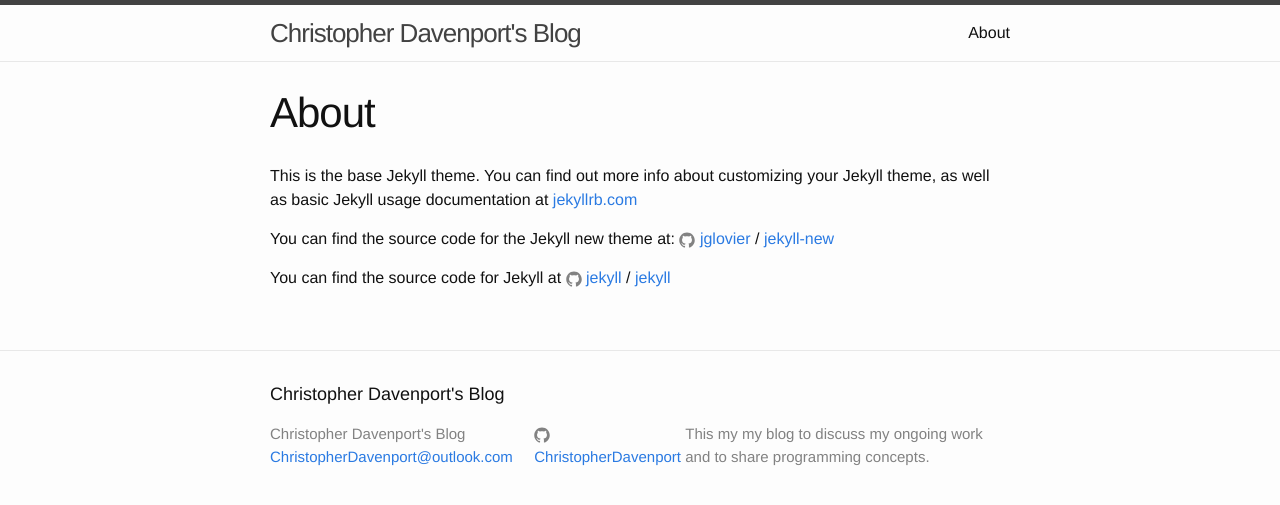
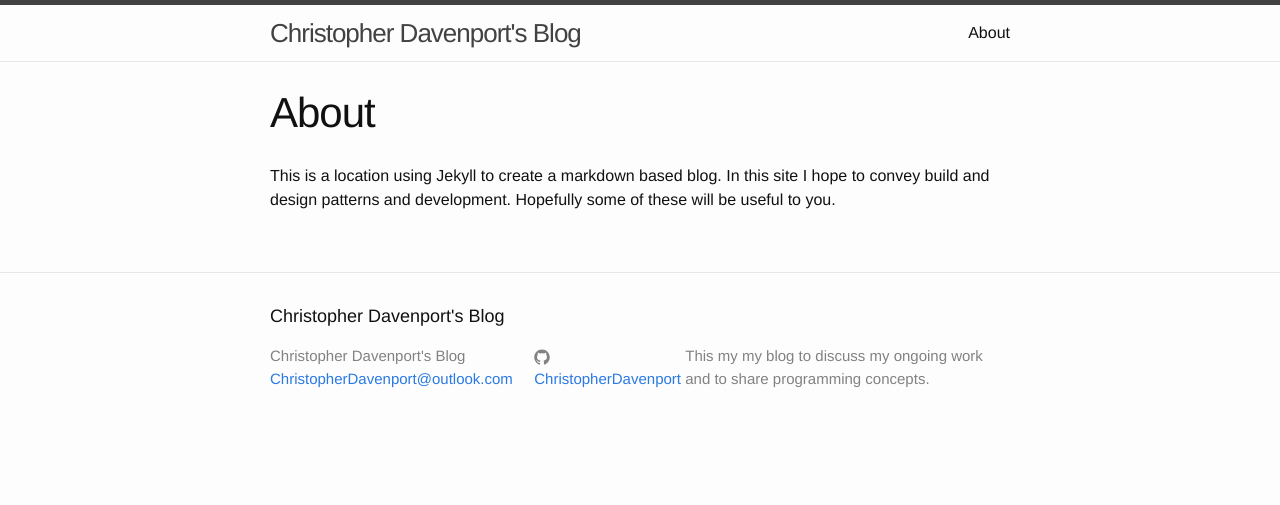
Before and after one commit to ChristopherDavenport/ChristopherDavenport.github.io, a Jekyll site: the page built from about.md, in a window 1280 px wide. Shown: the top 505 px of the page. Built offline with Jekyll 4.4.1, drawn with Linux system fonts in a browser that asks for light colours.

Commit message:
Added New About

```diff
--- a/about.md
+++ b/about.md
@@ -4,12 +4,4 @@ title: About
 permalink: /about/
 ---
 
-This is the base Jekyll theme. You can find out more info about customizing your Jekyll theme, as well as basic Jekyll usage documentation at [jekyllrb.com](http://jekyllrb.com/)
-
-You can find the source code for the Jekyll new theme at:
-{% include icon-github.html username="jglovier" %} /
-[jekyll-new](https://github.com/jglovier/jekyll-new)
-
-You can find the source code for Jekyll at
-{% include icon-github.html username="jekyll" %} /
-[jekyll](https://github.com/jekyll/jekyll)
+This is a location using Jekyll to create a markdown based blog. In this site I hope to convey build and design patterns and development. Hopefully some of these will be useful to you.
```
